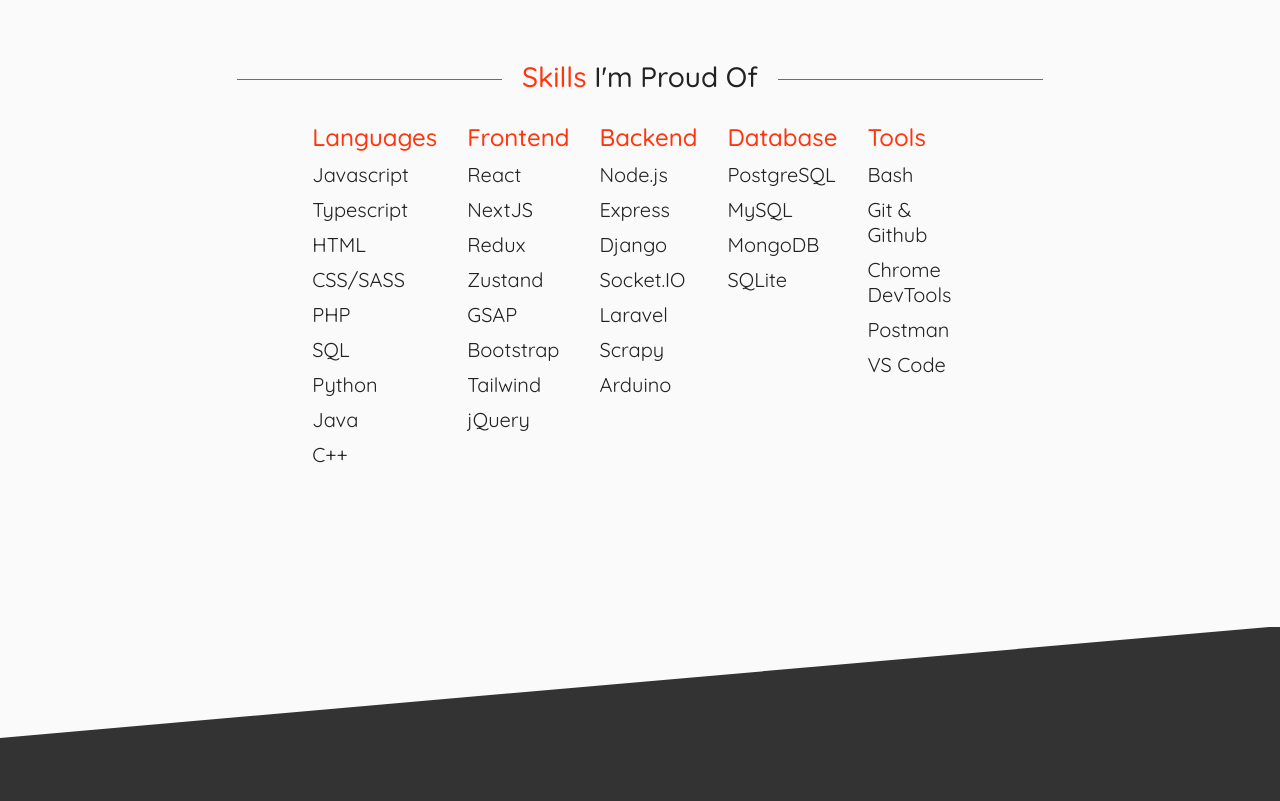
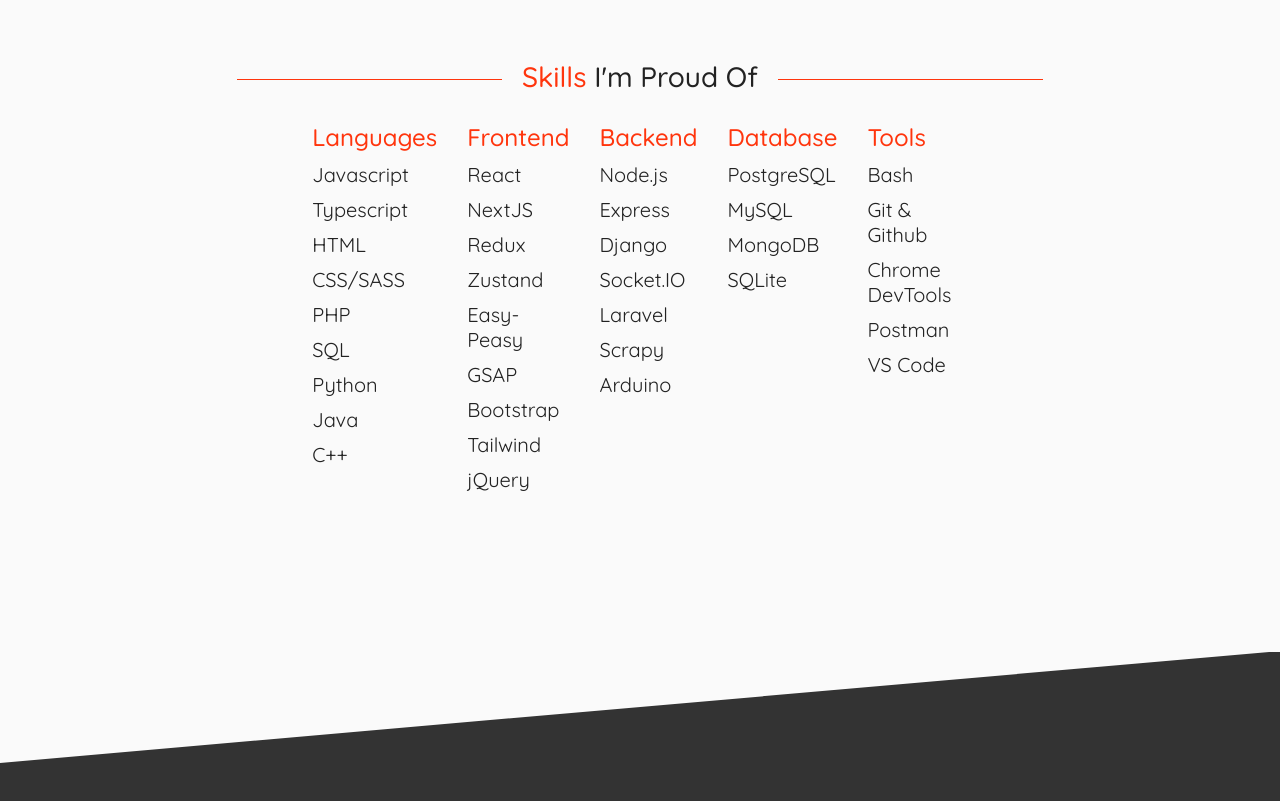
Before and after one commit to afutofu/afutofu.github.io, a React (Create React App) app: page / in a window 1280 px wide. Shown: the part 1620-2421 px from the top of the page. Built offline with nearby package versions, Linux system fonts and the light colour scheme.

Commit message:
Render skills from a list instead of hardcode

```diff
--- a/src/components/Skills.js
+++ b/src/components/Skills.js
@@ -226,6 +226,57 @@
   color: "#ff350d",
 };
 
+const skillsList = [
+  {
+    title: "Languages",
+    list: [
+      "Javascript",
+      "Typescript",
+      "HTML",
+      "CSS/SASS",
+      "PHP",
+      "SQL",
+      "Python",
+      "Java",
+      "C++",
+    ],
+  },
+  {
+    title: "Frontend",
+    list: [
+      "React",
+      "NextJS",
+      "Redux",
+      "Zustand",
+      "Easy-Peasy",
+      "GSAP",
+      "Bootstrap",
+      "Tailwind",
+      "jQuery",
+    ],
+  },
+  {
+    title: "Backend",
+    list: [
+      "Node.js",
+      "Express",
+      "Django",
+      "Socket.IO",
+      "Laravel",
+      "Scrapy",
+      "Arduino",
+    ],
+  },
+  {
+    title: "Database",
+    list: ["PostgreSQL", "MySQL", "MongoDB", "SQLite"],
+  },
+  {
+    title: "Tools",
+    list: ["Bash", "Git & Github", "Chrome DevTools", "Postman", "VS Code"],
+  },
+];
+
 const Skills = () => {
   let titleText = useRef(null);
   let titleLineLeft = useRef(null);
@@ -333,7 +384,8 @@
         },
         0.1,
         "-=0.8"
-      ).staggerFrom(
+      )
+      .staggerFrom(
         listItems[4].childNodes,
         0.5,
         {
@@ -378,66 +430,20 @@
             </TitleArea>
             <ListAreaWrapper>
               <ListArea>
+                {skillsList.map((skill) => {
+                  return (
                     <List>
                       <ListTitle ref={(el) => (listTitle = el)}>
-                    Languages
+                        {skill.title}
                       </ListTitle>
                       <ListItems ref={(el) => (listItems = el)}>
-                    <ListItem>Javascript</ListItem>
-                    <ListItem>Typescript</ListItem>
-                    <ListItem>HTML</ListItem>
-                    <ListItem>CSS/SASS</ListItem>
-                    <ListItem>PHP</ListItem>
-                    <ListItem>SQL</ListItem>
-                    <ListItem>Python</ListItem>
-                    <ListItem>Java</ListItem>
-                    <ListItem>C++</ListItem>
+                        {skill.list.map((skillItem) => (
+                          <ListItem>{skillItem}</ListItem>
+                        ))}
                       </ListItems>
                     </List>
-                <List>
-                  <ListTitle>Frontend</ListTitle>
-                  <ListItems>
-                    <ListItem>React</ListItem>
-                    <ListItem>NextJS</ListItem>
-                    <ListItem>Redux</ListItem>
-                    <ListItem>Zustand</ListItem>
-                    <ListItem>GSAP</ListItem>
-                    <ListItem>Bootstrap</ListItem>
-                    <ListItem>Tailwind</ListItem>
-                    <ListItem>jQuery</ListItem>
-                  </ListItems>
-                </List>
-                <List>
-                  <ListTitle>Backend</ListTitle>
-                  <ListItems>
-                    <ListItem>Node.js</ListItem>
-                    <ListItem>Express</ListItem>
-                    <ListItem>Django</ListItem>
-                    <ListItem>Socket.IO</ListItem>
-                    <ListItem>Laravel</ListItem>
-                    <ListItem>Scrapy</ListItem>
-                    <ListItem>Arduino</ListItem>
-                  </ListItems>
-                </List>
-                <List>
-                  <ListTitle>Database</ListTitle>
-                  <ListItems>
-                    <ListItem>PostgreSQL</ListItem>
-                    <ListItem>MySQL</ListItem>
-                    <ListItem>MongoDB</ListItem>
-                    <ListItem>SQLite</ListItem>
-                  </ListItems>
-                </List>
-                <List>
-                  <ListTitle>Tools</ListTitle>
-                  <ListItems>
-                    <ListItem>Bash</ListItem>
-                    <ListItem>Git & Github</ListItem>
-                    <ListItem>Chrome DevTools</ListItem>
-                    <ListItem>Postman</ListItem>
-                    <ListItem>VS Code</ListItem>
-                  </ListItems>
-                </List>
+                  );
+                })}
               </ListArea>
             </ListAreaWrapper>
           </Content>
```
Lines whose indentation alone changed are shown as unchanged.
